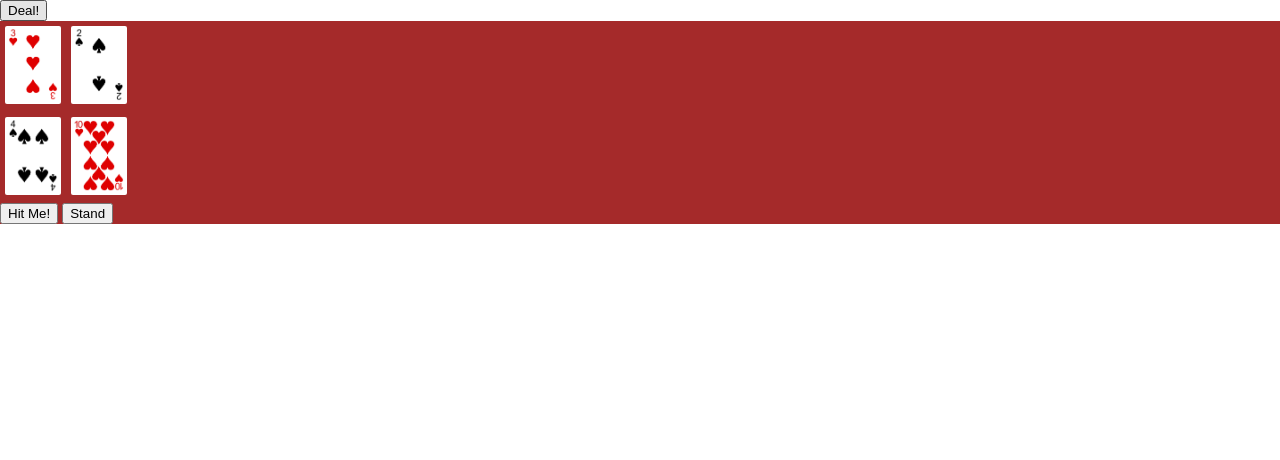
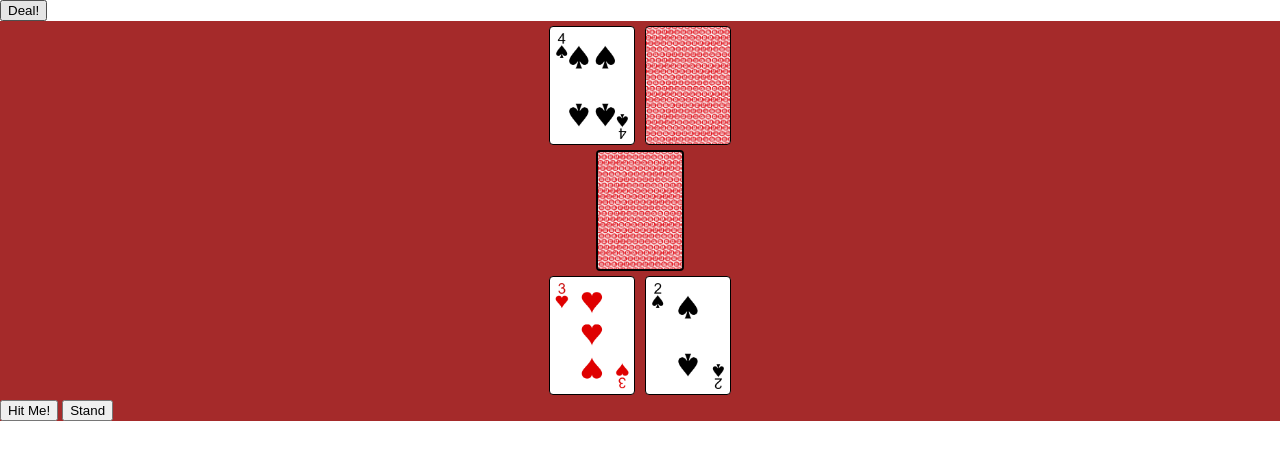
Before and after one commit to AaronLipkin/blackjack, a plain HTML site: page index.html in a window 1280 px wide. Both pictures are taken after a click on the button "Deal!". Drawn offline with nearby package versions, Linux system fonts and the light colour scheme.

Commit message:
Dealers second card dealt face down and flipped

```diff
--- a/css/style.css
+++ b/css/style.css
@@ -18,10 +18,11 @@ header {
 	background-color: white;
 	background-size: 90%;
 	display: inline-block;
-	height: 78px;
-	width: 56px;
+	height: 117px;
+	width: 84px;
 	margin: 5px;
-	border-radius: 2px;
+	border: 1px solid black;
+	border-radius: 4px;
 	background-position: center;
 	background-repeat: no-repeat;
 }
@@ -30,3 +31,14 @@ header {
 	background-image: url('../images/cards/GAback.png');
 	background-size: cover;
 }
+
+.hand {
+	display: flex;
+	justify-content: center;
+}
+
+.deck {
+	display: block;
+	margin: 0 auto;
+	border: 2px solid black;
+}
--- a/index.html
+++ b/index.html
@@ -13,8 +13,9 @@
 <body>
 <button id="start">Deal!</button>
 <div id="table">
-	<div id="player-hand"></div>
-	<div id="dealer-hand"></div>
+	<div id="dealer-hand" class="hand"></div>
+	<div class="back card deck"></div>
+	<div id="player-hand" class="hand"></div>
 	<button id="hit">Hit Me!</button>
 	<button id="stand">Stand</button>
 </div>
--- a/js/app.js
+++ b/js/app.js
@@ -72,9 +72,8 @@ $(() => {
 		for(card of playerHand) {
 			$('#player-hand').append($('<div>').addClass("card").css('background-image','url("' + card.image + '")'))
 		}
-		for(card of dealerHand) {
-			$('#dealer-hand').append($('<div>').addClass("card").css('background-image','url("' + card.image + '")'))
-		}
+			$('#dealer-hand').append($('<div>').addClass("card").css('background-image','url("' + dealerHand[0].image + '")'))
+			$('#dealer-hand').append($('<div>').addClass("card back").css('background-image','url("' + dealerHand[0].back + '")'))
 	}
 
 	const hit = () => {
@@ -83,11 +82,13 @@ $(() => {
 		$('#player-hand').append($('<div>').addClass("card").css('background-image','url("' + newCard.image + '")'))
 		if (valueHand(playerHand) > 21) {
 			$message.text('You lose!')
+			roundOver()
 		}
 	}
 
 	const dealerLogic = () => {
 		$('#hit').off('click',hit)
+		$('#dealer-hand > .back').css('background-image', 'url("' + dealerHand[1].image+ '")').removeClass('back')
 		let dealerValue = valueHand(dealerHand)
 		while(dealerValue < 17) {
 			newCard = cards.pop()
@@ -97,17 +98,33 @@ $(() => {
 		}
 		if (valueHand(dealerHand) > 21) {
 			$message.text('You win!')
+			roundOver()
 		}
 	}
 
 	const start = () => {
+		$message.text('')
+		clearTable()
 		shuffleArray(cards)
 		deal(cards);
+		$('#hit').on('click',hit)
+		$('#stand').one('click',dealerLogic)
+		console.log(cards.length)
+	}
 
+	const roundOver = () => {
+		$('#hit').off('click',hit)
+		$('#stand').off('click',dealerLogic)
+	}
+
+	const clearTable = () => {
+		playerHand = []
+		dealerHand = []
+		$('#dealer-hand').empty()
+		$('#player-hand').empty()
 	}
 
 	$('#start').on('click',start)
-	$('#hit').on('click',hit)
-	$('#stand').one('click',dealerLogic)
+
 
 })
```
